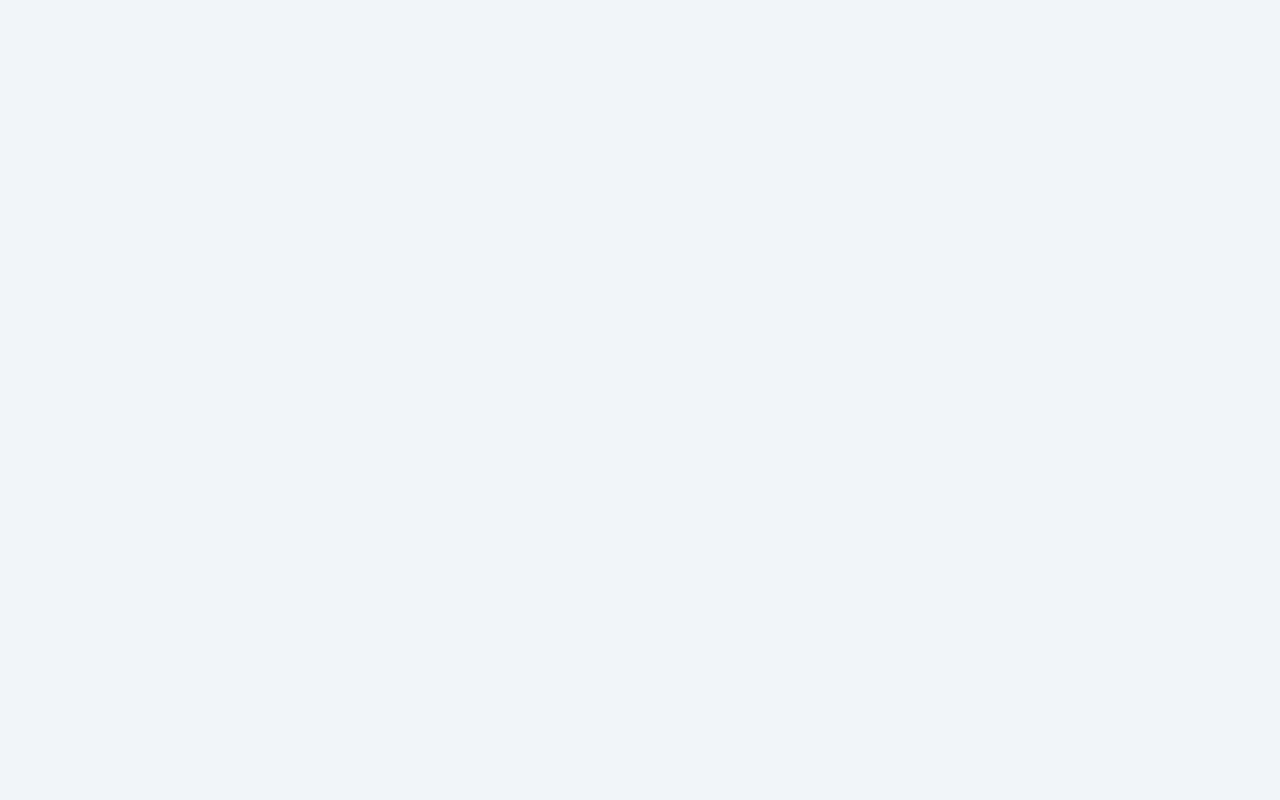
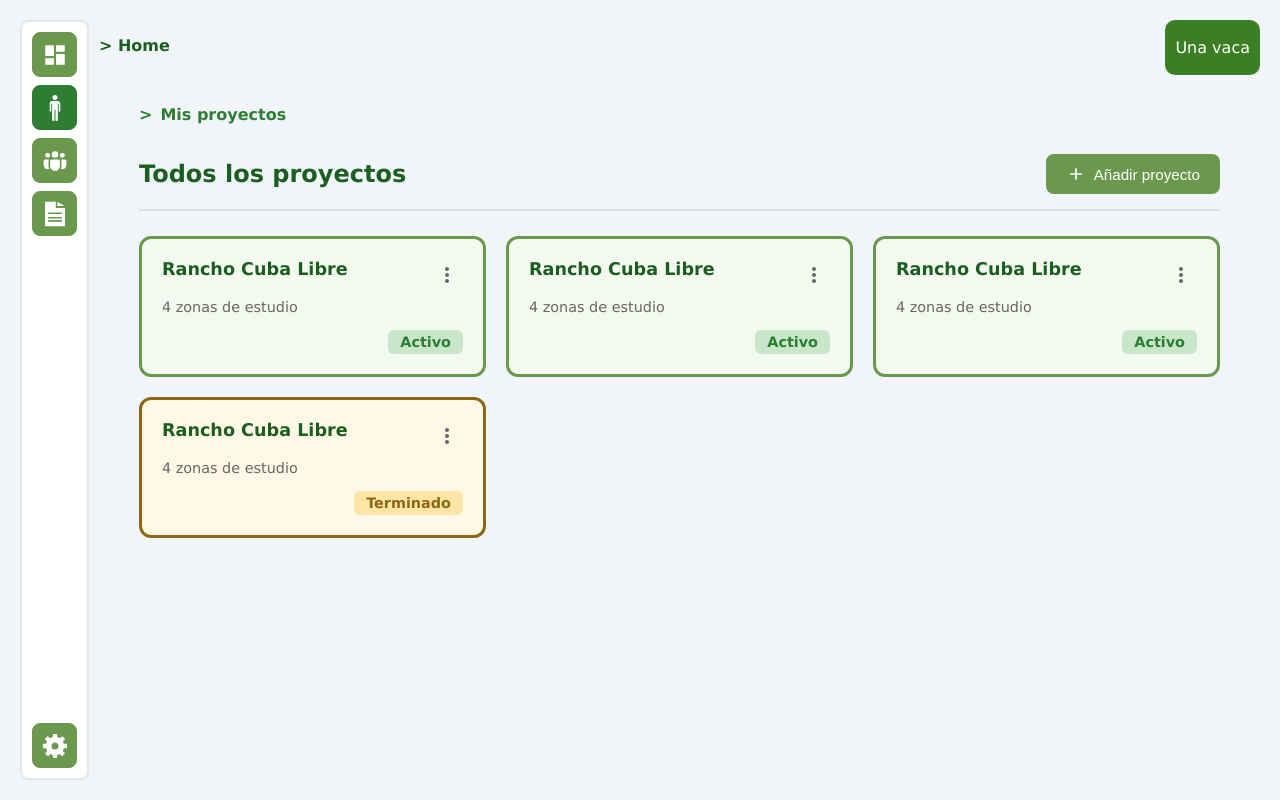
Before and after one commit to jacalvoag/Sylvara, an Angular app: page /app/my-project in a window 1280 px wide. Before the commit this address led to /. Built offline with nearby package versions, Linux system fonts and the light colour scheme.

Commit message:
segundo avance project

```diff
--- a/src/app/app.routes.ts
+++ b/src/app/app.routes.ts
@@ -14,8 +14,11 @@ export const routes: Routes = [
             {
                 path: 'home',
                 loadComponent: () => import('./features/home/home.module').then(m => m.HomeModule)
+            },
+            {
+                path: 'my-project',
+                loadComponent: () => import('./features/my-project/my-project.module').then(m => m.MyProjectModule)
             }
         ]
     }
-
 ];
--- a/src/app/features/my-project/my-project.module.css
+++ b/src/app/features/my-project/my-project.module.css
@@ -0,0 +1,196 @@
+.my-project-container {
+  padding: 30px 40px;
+  width: 100%;
+  height: 100%;
+}
+
+/* Breadcrumb */
+.breadcrumb {
+  display: flex;
+  align-items: center;
+  gap: 8px;
+  margin-bottom: 30px;
+  color: #2E7D32;
+  font-weight: 600;
+  font-size: 1rem;
+}
+
+.breadcrumb-icon {
+  color: #2E7D32;
+}
+
+.arrow-icon {
+  color: #666;
+}
+
+.breadcrumb-text {
+  color: #2E7D32;
+}
+
+/* Section Header */
+.section-header {
+  display: flex;
+  justify-content: space-between;
+  align-items: center;
+  margin-bottom: 25px;
+  padding-bottom: 15px;
+  border-bottom: 2px solid #E0E0E0;
+}
+
+.section-title {
+  font-size: 1.5rem;
+  font-weight: 600;
+  margin: 0;
+  color: #1B5E20;
+}
+
+.button-add {
+  display: flex;
+  align-items: center;
+  gap: 8px;
+  background-color: #6a994e;
+  color: white;
+  border: none;
+  padding: 10px 20px;
+  border-radius: 8px;
+  cursor: pointer;
+  font-size: 0.95rem;
+  font-weight: 500;
+  transition: background-color 0.2s ease;
+}
+
+.button-add:hover {
+  background-color: #5c8301;
+}
+
+.button-add svg {
+  width: 20px;
+  height: 20px;
+}
+
+/* Projects Grid */
+.projects-grid {
+  display: grid;
+  grid-template-columns: repeat(auto-fill, minmax(280px, 1fr));
+  gap: 20px;
+  margin-top: 20px;
+}
+
+/* Project Card Base */
+.project-card {
+  background-color: white;
+  border-radius: 12px;
+  padding: 20px;
+  cursor: pointer;
+  transition: transform 0.2s ease, box-shadow 0.2s ease;
+  border: 3px solid;
+  position: relative;
+}
+
+.project-card:hover {
+  transform: translateY(-4px);
+  box-shadow: 0 6px 12px rgba(0, 0, 0, 0.15);
+}
+
+/* Active Project Card */
+.project-card--active {
+  border-color: #6a994e;
+  background-color: #f4f9f0;
+}
+
+/* Finished Project Card */
+.project-card--finished {
+  border-color: #8B6914;
+  background-color: #FFF8E7;
+}
+
+/* Card Header */
+.project-card-header {
+  display: flex;
+  justify-content: space-between;
+  align-items: flex-start;
+  margin-bottom: 8px;
+}
+
+.project-name {
+  font-size: 1.1rem;
+  font-weight: 600;
+  margin: 0;
+  color: #1B5E20;
+  flex: 1;
+}
+
+.menu-button {
+  background: none;
+  border: none;
+  cursor: pointer;
+  padding: 4px;
+  display: flex;
+  align-items: center;
+  justify-content: center;
+  border-radius: 4px;
+  transition: background-color 0.2s ease;
+  color: #666;
+}
+
+.menu-button:hover {
+  background-color: rgba(0, 0, 0, 0.1);
+}
+
+.menu-button svg {
+  width: 24px;
+  height: 24px;
+}
+
+/* Project Zones */
+.project-zones {
+  font-size: 0.9rem;
+  color: #666;
+  margin: 8px 0 15px 0;
+}
+
+/* Project Footer */
+.project-footer {
+  display: flex;
+  justify-content: flex-end;
+  margin-top: 15px;
+}
+
+.project-status {
+  font-size: 0.9rem;
+  font-weight: 600;
+  padding: 4px 12px;
+  border-radius: 6px;
+}
+
+.project-card--active .project-status {
+  color: #2E7D32;
+  background-color: #C8E6C9;
+}
+
+.project-card--finished .project-status {
+  color: #8B6914;
+  background-color: #FFE4A8;
+}
+
+/* Responsive Design */
+@media (max-width: 768px) {
+  .my-project-container {
+    padding: 20px;
+  }
+
+  .projects-grid {
+    grid-template-columns: 1fr;
+  }
+
+  .section-header {
+    flex-direction: column;
+    align-items: flex-start;
+    gap: 15px;
+  }
+
+  .button-add {
+    width: 100%;
+    justify-content: center;
+  }
+}
--- a/src/app/features/my-project/my-project.module.html
+++ b/src/app/features/my-project/my-project.module.html
@@ -1,12 +1,7 @@
 <div class="my-project-container">
   <!-- Breadcrumb -->
   <div class="breadcrumb">
-    <svg class="breadcrumb-icon" xmlns="http://www.w3.org/2000/svg" width="24" height="24" viewBox="0 0 24 24">
-      <path fill="currentColor" d="M12 2L2 7v10c0 5.55 3.84 10.74 9 12c5.16-1.26 9-6.45 9-12V7l-10-5z"/>
-    </svg>
-    <svg class="arrow-icon" xmlns="http://www.w3.org/2000/svg" width="20" height="20" viewBox="0 0 24 24">
-      <path fill="currentColor" d="M9.29 6.71a.996.996 0 0 0 0 1.41L13.17 12l-3.88 3.88a.996.996 0 1 0 1.41 1.41l4.59-4.59a.996.996 0 0 0 0-1.41L10.7 6.7c-.38-.38-1.02-.38-1.41.01z"/>
-    </svg>
+    <span class="breadcrumb-arrow">></span>
     <span class="breadcrumb-text">Mis proyectos</span>
   </div>
 
@@ -14,7 +9,7 @@
   <div class="section-header">
     <h2 class="section-title">Todos los proyectos</h2>
     <button class="button-add" (click)="addProject()">
-      <svg xmlns="http://www.w3.org/2000/svg" width="20" height="20" viewBox="0 0 24 24">
+      <svg xmlns="http://www.w3.org/2000/svg" width="18" height="18" viewBox="0 0 24 24">
         <path fill="currentColor" d="M19 13h-6v6h-2v-6H5v-2h6V5h2v6h6v2z"/>
       </svg>
       Añadir proyecto
@@ -30,10 +25,11 @@
       [class.project-card--finished]="project.status === 'Terminado'"
       (click)="openProject(project.id)">
 
+      <div class="project-card-content">
         <div class="project-card-header">
           <h3 class="project-name">{{ project.name }}</h3>
           <button class="menu-button" (click)="openMenu(project.id, $event)">
-          <svg xmlns="http://www.w3.org/2000/svg" width="24" height="24" viewBox="0 0 24 24">
+            <svg xmlns="http://www.w3.org/2000/svg" width="20" height="20" viewBox="0 0 24 24">
               <path fill="currentColor" d="M12 8c1.1 0 2-.9 2-2s-.9-2-2-2s-2 .9-2 2s.9 2 2 2zm0 2c-1.1 0-2 .9-2 2s.9 2 2 2s2-.9 2-2s-.9-2-2-2zm0 6c-1.1 0-2 .9-2 2s.9 2 2 2s2-.9 2-2s-.9-2-2-2z"/>
             </svg>
           </button>
@@ -47,3 +43,4 @@
       </div>
     </div>
   </div>
+</div>
--- a/src/app/layout/sidebar.component/sidebar.component.css
+++ b/src/app/layout/sidebar.component/sidebar.component.css
@@ -28,6 +28,11 @@ aside button:hover {
   background-color: #5c8301;
 }
 
+aside button.icon-selected {
+  background-color: #2E7D32;
+  border-color: #2E7D32;
+}
+
 aside button svg,
 aside button img {
   width: 26px;
@@ -42,7 +47,6 @@ aside button img {
   align-items: center;
 }
 
-.icon-sidebar{
-
+.icon-sidebar {
   color: #fff;
 }
--- a/src/app/layout/sidebar.component/sidebar.component.html
+++ b/src/app/layout/sidebar.component/sidebar.component.html
@@ -1,38 +1,42 @@
 <aside>
 
+
+    <!-- Navigation Buttons -->
     <section class="section-options">
+        <button routerLink="/app/home" routerLinkActive="icon-selected">
+            <svg class="icon-sidebar" xmlns="http://www.w3.org/2000/svg" width="24" height="24" viewBox="0 0 24 24">
+                <path fill="currentColor" d="M13 9V3h8v6h-8ZM3 13V3h8v10H3Zm10 8V11h8v10h-8ZM3 21v-6h8v6H3Z"/>
+            </svg>
+        </button>
 
+        <button routerLink="/app/my-project" routerLinkActive="icon-selected">
+            <svg class="icon-sidebar" xmlns="http://www.w3.org/2000/svg" width="24" height="24" viewBox="0 0 1200 1200">
+                <path fill="currentColor" d="M719.57 272.035c18.461 0 35.451 3.565 50.975 10.698c46.078 23.193 73.285 67.272 73.631 116.424V737.73c-8.643 53.824-70.25 39.188-71.742 0V418.037c-5.49-18.231-40.693-10.672-41.535 0v733.785c-8.951 74.928-105.773 52.934-108.242-1.258V701.23c-6.191-28.982-46.936-15.813-47.829 1.259c1.728 149.353 1.259 298.715 1.259 448.075c-9.656 74.543-106.007 55.47-108.243 1.258l-1.258-733.785c-5.643-17.838-38.263-10.996-39.019 0V737.73c-8.644 53.824-70.25 39.188-71.742 0V399.157c.871-47.056 18.117-94.197 59.156-116.424c13.426-7.133 29.788-10.699 49.087-10.699l255.502.001zm-1.269-153.758c0 65.323-52.955 118.278-118.278 118.278c-65.322 0-118.277-52.955-118.277-118.278C481.745 52.955 534.7 0 600.021 0c65.325 0 118.28 52.955 118.28 118.277z"/>
+            </svg>
+        </button>
 
+        <button>
+            <svg class="icon-sidebar" xmlns="http://www.w3.org/2000/svg" width="24" height="24" viewBox="0 0 16 16">
+                <path fill="currentColor" d="M8 2.002a1.998 1.998 0 1 0 0 3.996a1.998 1.998 0 0 0 0-3.996ZM12.5 3a1.5 1.5 0 1 0 0 3a1.5 1.5 0 0 0 0-3Zm-9 0a1.5 1.5 0 1 0 0 3a1.5 1.5 0 0 0 0-3ZM5 7.993A1 1 0 0 1 6 7h4a1 1 0 0 1 1 1v3a3.02 3.02 0 0 1-.146.927A3.001 3.001 0 0 1 5 11V7.993ZM4 8c0-.365.097-.706.268-1H2a1 1 0 0 0-1 1v2.5a2.5 2.5 0 0 0 3.436 2.319A3.983 3.983 0 0 1 4 10.999V8Zm8 0v3c0 .655-.157 1.273-.436 1.819A2.5 2.5 0 0 0 15 10.5V8a1 1 0 0 0-1-1h-2.268c.17.294.268.635.268 1Z"/>
+            </svg>
+        </button>
 
-
-            <button class="icon-selected">
-                <svg class="icon-sidebar" xmlns="http://www.w3.org/2000/svg" width="200" height="200" viewBox="0 0 24 24"><path fill="currentColor" d="M13 9V3h8v6h-8ZM3 13V3h8v10H3Zm10 8V11h8v10h-8ZM3 21v-6h8v6H3Z"/></svg>
-            </button>
-
-            <button>
-                <svg class="icon-sidebar" xmlns="http://www.w3.org/2000/svg" width="30" height="30" viewBox="0 0 1200 1200"><path fill="currentColor" d="M719.57 272.035c18.461 0 35.451 3.565 50.975 10.698c46.078 23.193 73.285 67.272 73.631 116.424V737.73c-8.643 53.824-70.25 39.188-71.742 0V418.037c-5.49-18.231-40.693-10.672-41.535 0v733.785c-8.951 74.928-105.773 52.934-108.242-1.258V701.23c-6.191-28.982-46.936-15.813-47.829 1.259c1.728 149.353 1.259 298.715 1.259 448.075c-9.656 74.543-106.007 55.47-108.243 1.258l-1.258-733.785c-5.643-17.838-38.263-10.996-39.019 0V737.73c-8.644 53.824-70.25 39.188-71.742 0V399.157c.871-47.056 18.117-94.197 59.156-116.424c13.426-7.133 29.788-10.699 49.087-10.699l255.502.001zm-1.269-153.758c0 65.323-52.955 118.278-118.278 118.278c-65.322 0-118.277-52.955-118.277-118.278C481.745 52.955 534.7 0 600.021 0c65.325 0 118.28 52.955 118.28 118.277z"/></svg>
-            </button>
-
-            <button>
-                <svg class="icon-sidebar" xmlns="http://www.w3.org/2000/svg" width="200" height="200" viewBox="0 0 16 16"><path fill="currentColor" d="M8 2.002a1.998 1.998 0 1 0 0 3.996a1.998 1.998 0 0 0 0-3.996ZM12.5 3a1.5 1.5 0 1 0 0 3a1.5 1.5 0 0 0 0-3Zm-9 0a1.5 1.5 0 1 0 0 3a1.5 1.5 0 0 0 0-3ZM5 7.993A1 1 0 0 1 6 7h4a1 1 0 0 1 1 1v3a3.02 3.02 0 0 1-.146.927A3.001 3.001 0 0 1 5 11V7.993ZM4 8c0-.365.097-.706.268-1H2a1 1 0 0 0-1 1v2.5a2.5 2.5 0 0 0 3.436 2.319A3.983 3.983 0 0 1 4 10.999V8Zm8 0v3c0 .655-.157 1.273-.436 1.819A2.5 2.5 0 0 0 15 10.5V8a1 1 0 0 0-1-1h-2.268c.17.294.268.635.268 1Z"/></svg>
-            </button>
-
-            <button>
-                <svg class="icon-sidebar" xmlns="http://www.w3.org/2000/svg" width="200" height="200" viewBox="0 0 17 16" fill="currentColor"><g fill="currentColor" fill-rule="evenodd"><path d="M2 0v16h13V4.024L9 4V.062L2 0zm11 13H4v-1h9v1zm0-2H4v-1h9v1zm0-4v1H4V7h9z"/><path d="M10 0v2.844h4.752L10 0z"/></g></svg>
-            </button>
-
-
-
-
+        <button>
+            <svg class="icon-sidebar" xmlns="http://www.w3.org/2000/svg" width="24" height="24" viewBox="0 0 17 16" fill="currentColor">
+                <g fill="currentColor" fill-rule="evenodd">
+                    <path d="M2 0v16h13V4.024L9 4V.062L2 0zm11 13H4v-1h9v1zm0-2H4v-1h9v1zm0-4v1H4V7h9z"/>
+                    <path d="M10 0v2.844h4.752L10 0z"/>
+                </g>
+            </svg>
+        </button>
     </section>
 
-    <section>
-
+    <!-- Settings Button -->
+    <section class="settings-section">
         <button>
-            <svg class="icon-sidebar" xmlns="http://www.w3.org/2000/svg" width="30" height="30" viewBox="0 0 42 42"><path fill="currentColor" d="M6.62 24.5c.4 1.62 1.06 3.13 1.93 4.49l-2.43 2.44c-1.09 1.09-1.08 1.74-.12 2.7l2.37 2.37c.97.971 1.63.95 2.7-.12l2.55-2.56c1.2.688 2.5 1.22 3.88 1.56v3.12c0 1.55.47 2 1.82 2h3.36c1.37 0 1.82-.48 1.82-2v-3.12c1.38-.34 2.68-.87 3.88-1.56l2.61 2.619c1.08 1.068 1.729 1.09 2.699.131l2.381-2.381c.949-.949.97-1.602-.131-2.699l-2.5-2.5a14.665 14.665 0 0 0 1.938-4.49h3.302c1.368 0 1.818-.48 1.818-2v-3c0-1.48-.393-2-1.818-2h-3.302c-.34-1.38-.87-2.68-1.562-3.88l2.382-2.37c1.05-1.05 1.14-1.7.13-2.7l-2.38-2.38c-.95-.95-1.632-.94-2.7.13l-2.26 2.25A14.946 14.946 0 0 0 24.5 6.62V3.5c0-1.48-.391-2-1.82-2h-3.36c-1.35 0-1.82.49-1.82 2v3.12c-1.62.4-3.13 1.06-4.49 1.93L10.75 6.3C9.68 5.23 9 5.22 8.05 6.17L5.67 8.55c-1.01 1-.92 1.65.13 2.7l2.37 2.37c-.68 1.2-1.21 2.5-1.55 3.88h-3.3c-1.35 0-1.82.49-1.82 2v3c0 1.55.47 2 1.82 2h3.3zm8.66-3.5c0-3.16 2.56-5.72 5.72-5.72s5.721 2.56 5.721 5.72a5.72 5.72 0 1 1-11.441 0z"/></svg>
+            <svg class="icon-sidebar" xmlns="http://www.w3.org/2000/svg" width="24" height="24" viewBox="0 0 42 42">
+                <path fill="currentColor" d="M6.62 24.5c.4 1.62 1.06 3.13 1.93 4.49l-2.43 2.44c-1.09 1.09-1.08 1.74-.12 2.7l2.37 2.37c.97.971 1.63.95 2.7-.12l2.55-2.56c1.2.688 2.5 1.22 3.88 1.56v3.12c0 1.55.47 2 1.82 2h3.36c1.37 0 1.82-.48 1.82-2v-3.12c1.38-.34 2.68-.87 3.88-1.56l2.61 2.619c1.08 1.068 1.729 1.09 2.699.131l2.381-2.381c.949-.949.97-1.602-.131-2.699l-2.5-2.5a14.665 14.665 0 0 0 1.938-4.49h3.302c1.368 0 1.818-.48 1.818-2v-3c0-1.48-.393-2-1.818-2h-3.302c-.34-1.38-.87-2.68-1.562-3.88l2.382-2.37c1.05-1.05 1.14-1.7.13-2.7l-2.38-2.38c-.95-.95-1.632-.94-2.7.13l-2.26 2.25A14.946 14.946 0 0 0 24.5 6.62V3.5c0-1.48-.391-2-1.82-2h-3.36c-1.35 0-1.82.49-1.82 2v3.12c-1.62.4-3.13 1.06-4.49 1.93L10.75 6.3C9.68 5.23 9 5.22 8.05 6.17L5.67 8.55c-1.01 1-.92 1.65.13 2.7l2.37 2.37c-.68 1.2-1.21 2.5-1.55 3.88h-3.3c-1.35 0-1.82.49-1.82 2v3c0 1.55.47 2 1.82 2h3.3zm8.66-3.5c0-3.16 2.56-5.72 5.72-5.72s5.721 2.56 5.721 5.72a5.72 5.72 0 1 1-11.441 0z"/>
+            </svg>
         </button>
-
     </section>
-
-
 </aside>
--- a/src/app/layout/sidebar.component/sidebar.component.ts
+++ b/src/app/layout/sidebar.component/sidebar.component.ts
@@ -1,7 +1,10 @@
 import { Component } from "@angular/core";
+import { RouterLink, RouterLinkActive } from "@angular/router";
 
 @Component({
   selector: 'app-sidebar',
+  imports: [RouterLink, RouterLinkActive],
+  standalone: true,
   templateUrl: './sidebar.component.html',
   styleUrls: ['./sidebar.component.css']
 })
```
Lines whose indentation alone changed are shown as unchanged.
